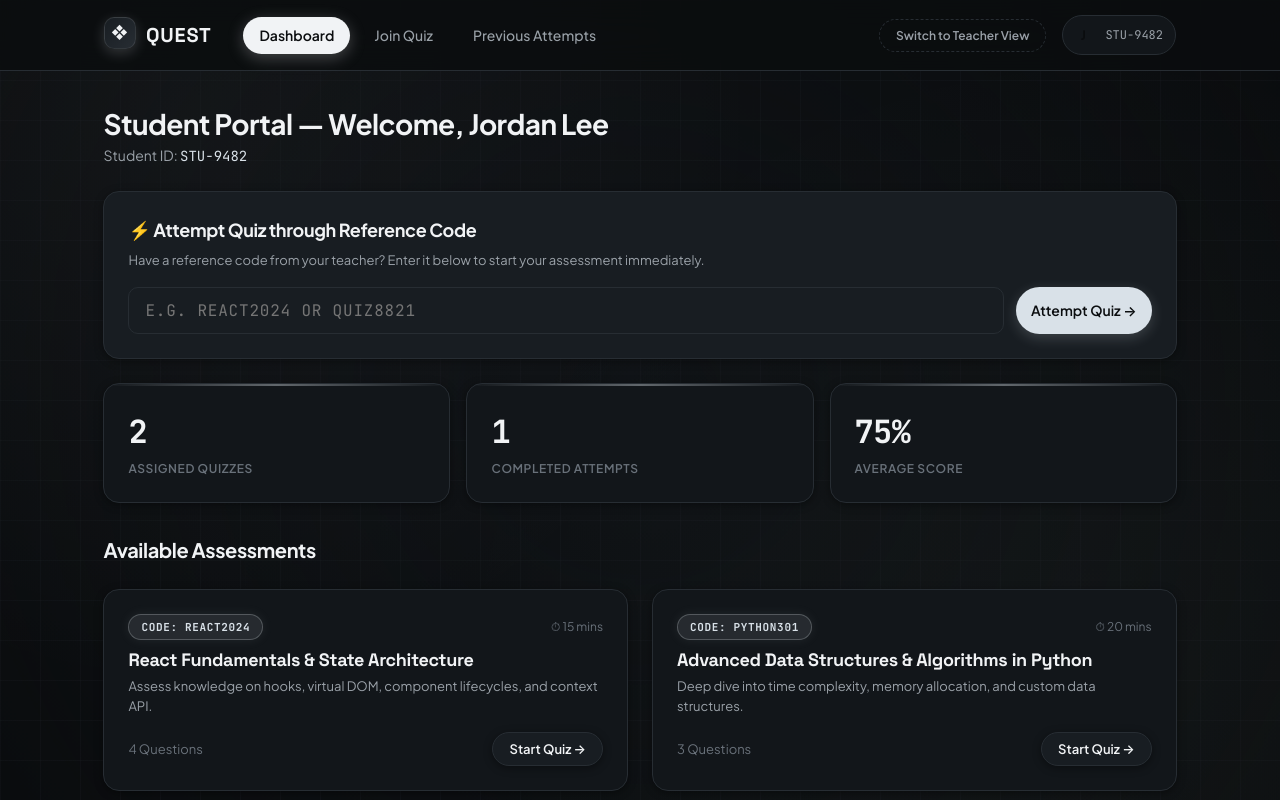
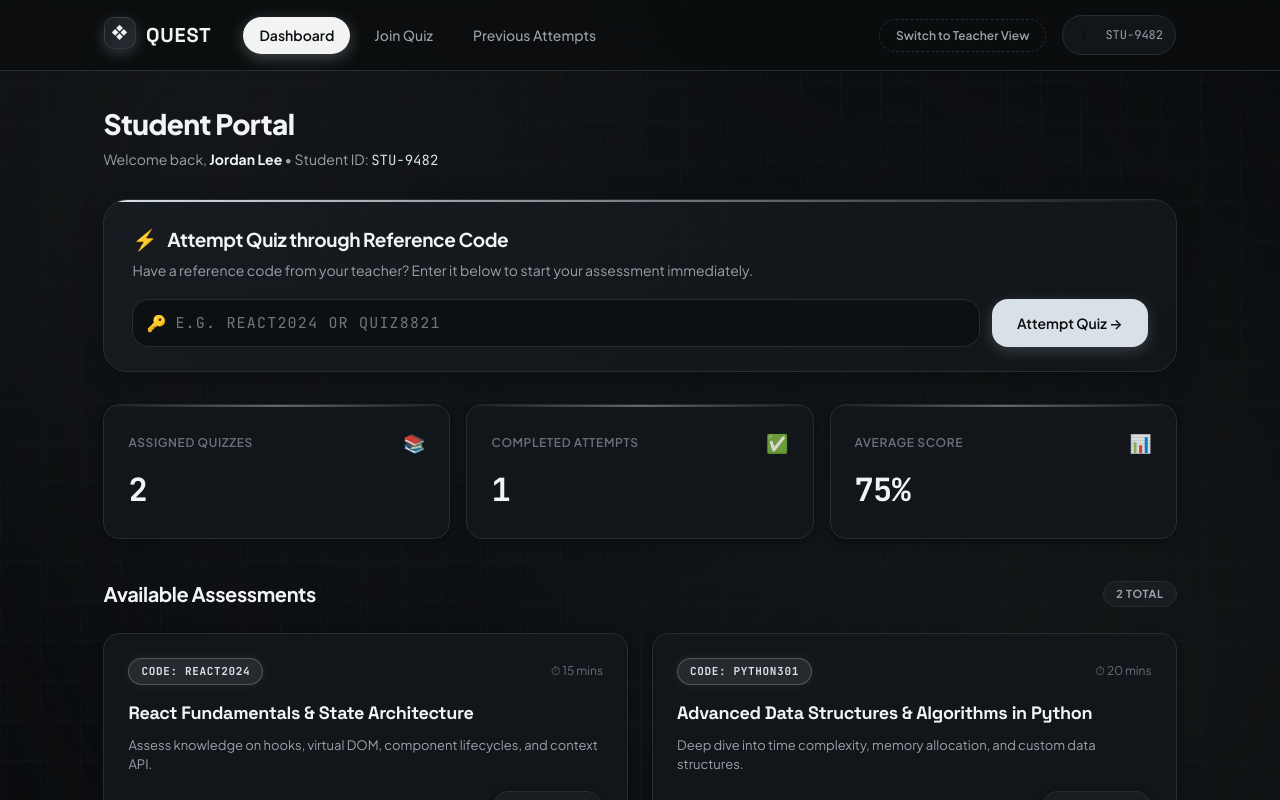
Before and after one commit to sowmiya07-alt/QUEST, a React (Vite) app: page /student/login in a window 1280 px wide. Both pictures are taken after a click on the button "Sign In to Student Portal". Shown: the top 800 px of the page. Built offline with nearby package versions, Linux system fonts and the light colour scheme; no server answers.

Commit message:
Fix typography spacing, align reference code box, stat icons and assessment cards

```diff
--- a/src/pages/StudentDashboard.jsx
+++ b/src/pages/StudentDashboard.jsx
@@ -38,37 +38,42 @@ export default function StudentDashboard() {
     <div className="app-shell">
       <Navbar />
       <main className="app-content container">
-        <div style={{ display: "flex", justifyContent: "space-between", alignItems: "center", marginBottom: "24px" }}>
+        <div className="dashboard-header" style={{ marginBottom: "28px" }}>
           <div>
-            <h1 style={{ fontSize: "28px" }}>Student Portal — Welcome, {user?.name}</h1>
-            <p style={{ color: "var(--color-text-secondary)", fontSize: "14px" }}>
-              Student ID: <span style={{ fontFamily: "var(--font-mono)", color: "var(--color-accent)" }}>{user?.code}</span>
+            <h1 style={{ fontSize: "28px", fontWeight: "800", letterSpacing: "-0.02em" }}>Student Portal</h1>
+            <p style={{ color: "var(--color-text-secondary)", fontSize: "14px", marginTop: "4px" }}>
+              Welcome back, <strong style={{ color: "var(--color-text-primary)" }}>{user?.name}</strong> • Student ID: <span style={{ fontFamily: "var(--font-mono)", color: "var(--color-accent)" }}>{user?.code}</span>
             </p>
           </div>
         </div>
 
         {/* Quick Join via Reference Code Hero Box */}
-        <div className="card" style={{ marginBottom: "24px", background: "var(--color-elevated)" }}>
-          <h2 style={{ fontSize: "18px", marginBottom: "8px" }}>⚡ Attempt Quiz through Reference Code</h2>
-          <p style={{ fontSize: "13px", color: "var(--color-text-secondary)", marginBottom: "16px" }}>
+        <div className="join-code-card">
+          <div className="join-code-header">
+            <span style={{ fontSize: "20px" }}>⚡</span>
+            <h2 className="join-code-title">Attempt Quiz through Reference Code</h2>
+          </div>
+          <p className="join-code-desc">
             Have a reference code from your teacher? Enter it below to start your assessment immediately.
           </p>
 
           {codeError && <div className="form-error">{codeError}</div>}
 
-          <form onSubmit={handleJoinByCode} style={{ display: "flex", gap: "12px" }}>
+          <form onSubmit={handleJoinByCode} className="join-code-form">
+            <div className="join-code-input-wrapper">
+              <span className="join-code-icon">🔑</span>
               <input
-              className="input"
+                className="input join-code-input"
                 type="text"
                 value={inputCode}
                 onChange={(e) => {
                   setInputCode(e.target.value);
                   setCodeError("");
                 }}
-              placeholder="e.g. REACT2024 or QUIZ8821"
-              style={{ fontFamily: "var(--font-mono)", fontSize: "16px", letterSpacing: "0.05em", textTransform: "uppercase" }}
+                placeholder="E.G. REACT2024 OR QUIZ8821"
               />
-            <button type="submit" className="btn btn-primary btn-md">
+            </div>
+            <button type="submit" className="btn btn-primary join-code-btn">
               Attempt Quiz →
             </button>
           </form>
@@ -77,33 +82,50 @@ export default function StudentDashboard() {
         {/* Stats */}
         <div className="stat-grid">
           <div className="stat-card">
+            <div className="stat-card-header">
+              <span className="stat-label">Assigned Quizzes</span>
+              <span className="stat-icon">📚</span>
+            </div>
             <span className="stat-value">{quizzes.length}</span>
-            <span className="stat-label">Assigned Quizzes</span>
           </div>
+
           <div className="stat-card">
+            <div className="stat-card-header">
+              <span className="stat-label">Completed Attempts</span>
+              <span className="stat-icon">✅</span>
+            </div>
             <span className="stat-value">{userAttempts.length}</span>
-            <span className="stat-label">Completed Attempts</span>
           </div>
+
           <div className="stat-card">
+            <div className="stat-card-header">
+              <span className="stat-label">Average Score</span>
+              <span className="stat-icon">📊</span>
+            </div>
             <span className="stat-value">{avgScore}%</span>
-            <span className="stat-label">Average Score</span>
           </div>
         </div>
 
         {/* Active Quizzes List */}
-        <h2 style={{ fontSize: "20px", marginBottom: "16px", marginTop: "32px" }}>Available Assessments</h2>
+        <div style={{ display: "flex", justifyContent: "space-between", alignItems: "center", marginTop: "40px", marginBottom: "20px" }}>
+          <h2 style={{ fontSize: "20px", fontWeight: "700" }}>Available Assessments</h2>
+          <span className="badge badge-neutral">{quizzes.length} Total</span>
+        </div>
+
         <div className="grid-cards">
           {quizzes.map((quiz) => (
             <div key={quiz.id} className="quiz-card">
-              <div>
+              <div className="quiz-card-content">
                 <div style={{ display: "flex", justifyContent: "space-between", alignItems: "center", marginBottom: "8px" }}>
-                  <span className="badge badge-accent" style={{ fontFamily: "var(--font-mono)" }}>
+                  <span className="badge badge-accent" style={{ fontFamily: "var(--font-mono)", fontSize: "11px" }}>
                     CODE: {quiz.code}
                   </span>
-                  <span style={{ fontSize: "12px", color: "var(--color-text-muted)" }}>⏱ {quiz.timeLimit} mins</span>
+                  <span style={{ fontSize: "12px", color: "var(--color-text-muted)", display: "flex", alignItems: "center", gap: "4px" }}>
+                    ⏱ {quiz.timeLimit} mins
+                  </span>
                 </div>
-                <h3 className="quiz-card-title">{quiz.title}</h3>
-                <p style={{ fontSize: "13px", marginTop: "6px", color: "var(--color-text-secondary)" }}>
+                <h3 className="quiz-card-title" title={quiz.title}>{quiz.title}</h3>
+                <p className="quiz-card-desc">
                   {quiz.description || "General assessment module."}
                 </p>
               </div>
--- a/src/styles/pages.css
+++ b/src/styles/pages.css
@@ -246,6 +246,18 @@
   border-color: rgba(255, 255, 255, 0.15);
 }
 
+.stat-card-header {
+  display: flex;
+  align-items: center;
+  justify-content: space-between;
+  margin-bottom: 6px;
+}
+
+.stat-icon {
+  font-size: 18px;
+  opacity: 0.85;
+}
+
 .stat-value {
   font-size: 32px;
   font-weight: 800;
@@ -261,3 +273,117 @@
   text-transform: uppercase;
   letter-spacing: 0.05em;
 }
+
+/* Reference Code Hero Box */
+.join-code-card {
+  background: linear-gradient(135deg, rgba(24, 29, 34, 0.85) 0%, rgba(18, 22, 26, 0.95) 100%);
+  border: 1px solid var(--color-border);
+  border-radius: var(--radius-lg);
+  padding: 24px 28px;
+  margin-bottom: 32px;
+  box-shadow: 0 4px 24px rgba(0,0,0,0.35);
+  position: relative;
+  overflow: hidden;
+}
+
+.join-code-card::before {
+  content: "";
+  position: absolute;
+  top: 0; left: 0; right: 0;
+  height: 2px;
+  background: linear-gradient(90deg, var(--color-accent), transparent);
+}
+
+.join-code-header {
+  display: flex;
+  align-items: center;
+  gap: 10px;
+  margin-bottom: 6px;
+}
+
+.join-code-title {
+  font-size: 19px;
+  font-weight: 700;
+  color: var(--color-text-primary);
+}
+
+.join-code-desc {
+  font-size: 14px;
+  color: var(--color-text-secondary);
+  margin-bottom: 18px;
+}
+
+.join-code-form {
+  display: flex;
+  gap: 12px;
+  align-items: center;
+}
+
+@media (max-width: 640px) {
+  .join-code-form {
+    flex-direction: column;
+    align-items: stretch;
+  }
+}
+
+.join-code-input-wrapper {
+  position: relative;
+  flex: 1;
+  display: flex;
+  align-items: center;
+}
+
+.join-code-icon {
+  position: absolute;
+  left: 14px;
+  font-size: 16px;
+  color: var(--color-text-muted);
+  pointer-events: none;
+}
+
+.join-code-input {
+  padding-left: 42px !important;
+  height: 48px;
+  font-family: var(--font-mono);
+  font-size: 15px !important;
+  letter-spacing: 0.08em;
+  text-transform: uppercase;
+  background: rgba(11, 13, 15, 0.7) !important;
+  border: 1px solid var(--color-border) !important;
+  border-radius: var(--radius-md) !important;
+  transition: border-color 200ms ease, box-shadow 200ms ease;
+  width: 100%;
+}
+
+.join-code-input:focus {
+  border-color: var(--color-accent) !important;
+  box-shadow: 0 0 0 3px rgba(217, 225, 232, 0.1) !important;
+}
+
+.join-code-btn {
+  height: 48px;
+  padding: 0 24px !important;
+  font-size: 14px !important;
+  font-weight: 600 !important;
+  border-radius: var(--radius-md) !important;
+  white-space: nowrap;
+}
+
+/* Quiz Card Text Truncation and Meta Alignment */
+.quiz-card-content {
+  display: flex;
+  flex-direction: column;
+  gap: 8px;
+  flex: 1;
+}
+
+.quiz-card-desc {
+  font-size: 13px;
+  color: var(--color-text-secondary);
+  line-height: 1.5;
+  margin-top: 4px;
+  display: -webkit-box;
+  -webkit-line-clamp: 2;
+  -webkit-box-orient: vertical;
+  overflow: hidden;
+}
```
Lines whose indentation alone changed are shown as unchanged.
